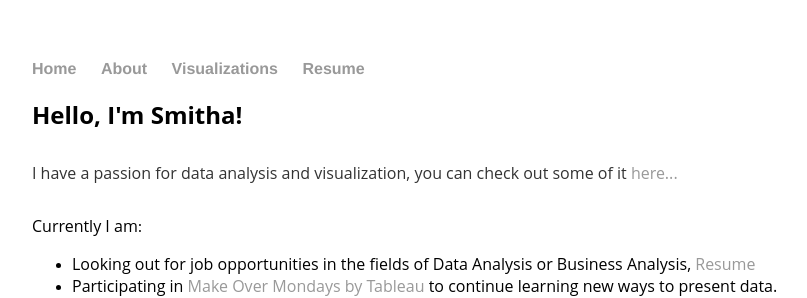
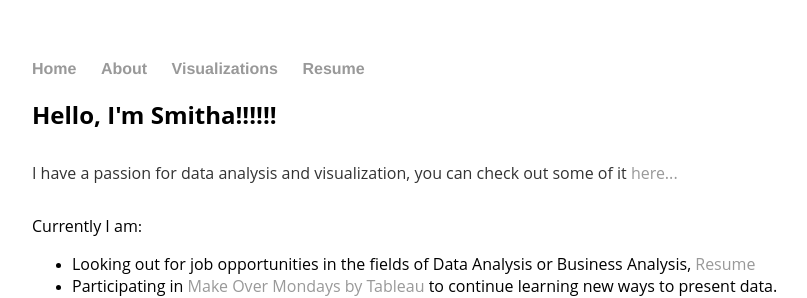
Before and after one commit to kt-smitha/kt-smitha.github.io, a Jekyll site: the page built from index.html, in a window 1280 px wide. Shown: the top 298 px of the page, without its empty margins (160-967 px from the left). Built offline with Jekyll 4.4.1, drawn with Linux system fonts in a browser that asks for light colours.

Commit message:
Update index.html

```diff
--- a/index.html
+++ b/index.html
@@ -9,7 +9,7 @@
 </head>
 
 <div class="blurb">
-	<h2><font face = "Open Sans">Hello, I'm Smitha!</font></h2>
+	<h2><font face = "Open Sans">Hello, I'm Smitha!!!!!!</font></h2>
 	<p><font face = "Open Sans" size = 3>I have a passion for data analysis and visualization, you can check out some of it <a href="/viz">here...</a></font></p>
 
 	<div><font face = "Open Sans" size = 3>Currently I am</font>:
```
